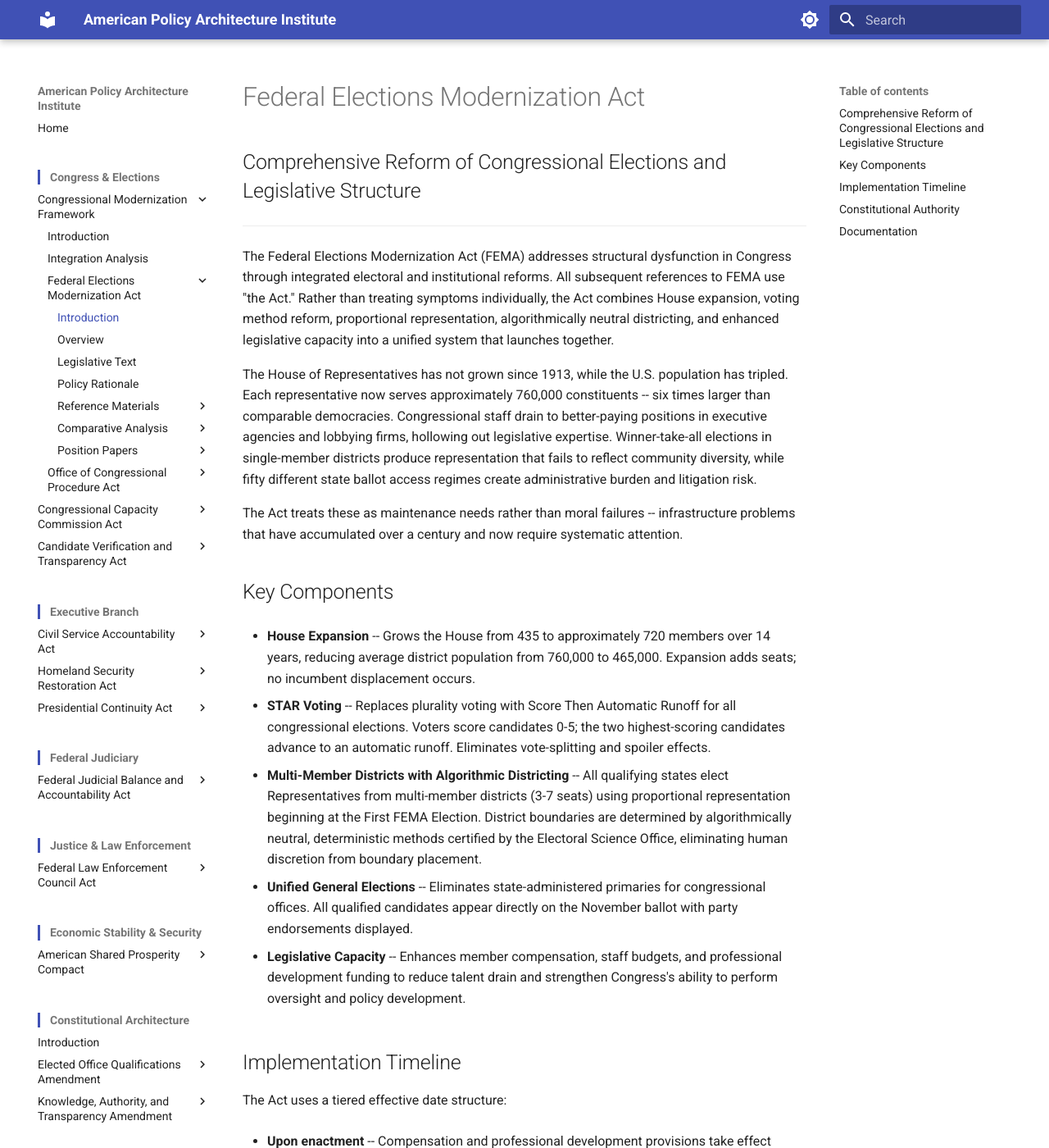
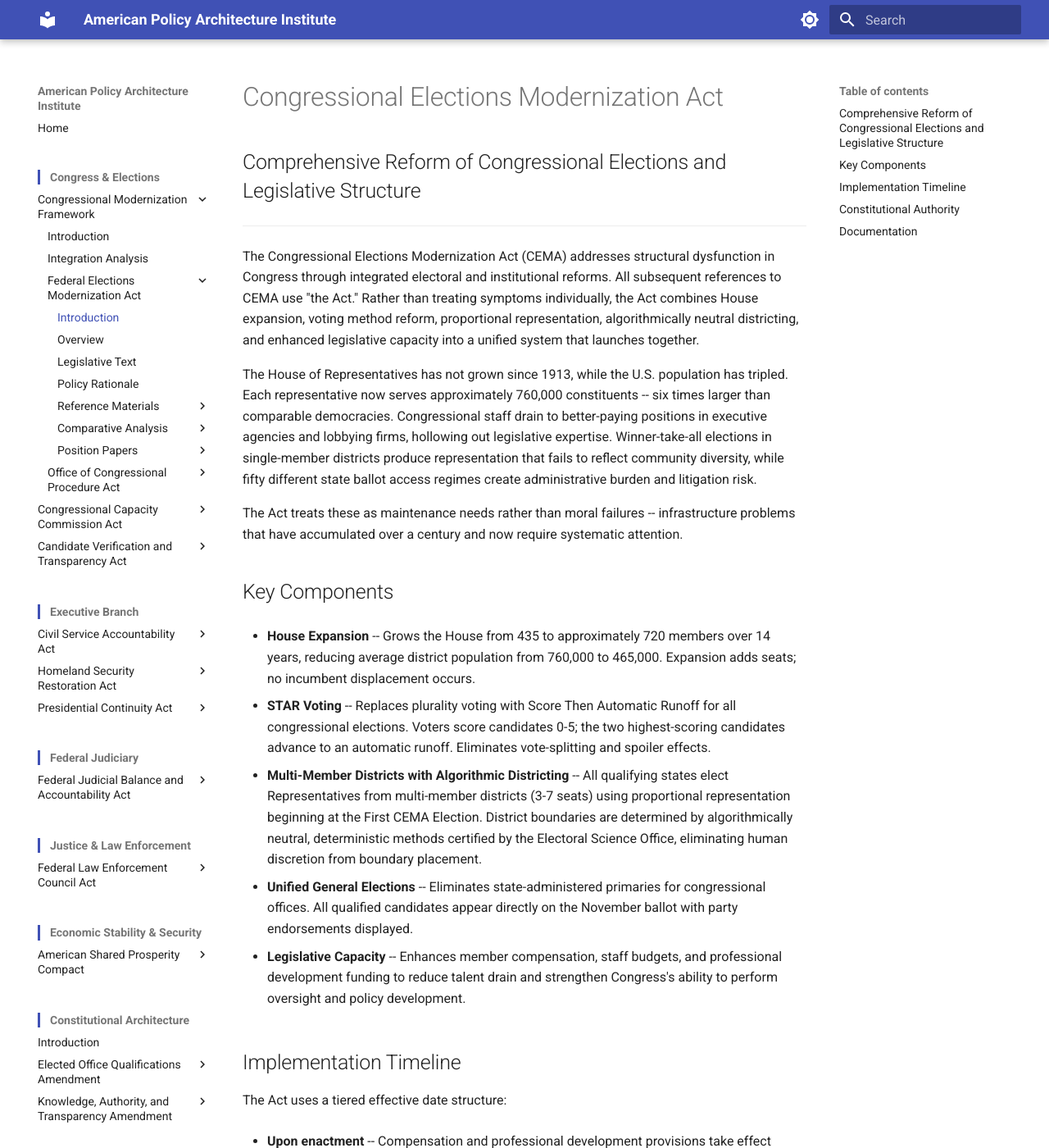
Before and after one commit to albertintech/apai, an MkDocs documentation site: the page built from docs/congress/cmf/fema/introduction.md, in a window 1280 px wide and 1400 px high. Shown: the whole window at 82% size. Built offline with MkDocs 1.6.1 and Material for MkDocs 9.7.7, drawn with Linux system fonts in a browser that asks for light colours; some of the changed text lies outside the part shown.

Commit message:
Update introduction.md

```diff
--- a/docs/congress/cmf/fema/introduction.md
+++ b/docs/congress/cmf/fema/introduction.md
@@ -1,10 +1,10 @@
-# Federal Elections Modernization Act
+# Congressional Elections Modernization Act
 
 ## Comprehensive Reform of Congressional Elections and Legislative Structure
 
 ---
 
-The Federal Elections Modernization Act (FEMA) addresses structural dysfunction in Congress through integrated electoral and institutional reforms. All subsequent references to FEMA use "the Act." Rather than treating symptoms individually, the Act combines House expansion, voting method reform, proportional representation, algorithmically neutral districting, and enhanced legislative capacity into a unified system that launches together.
+The Congressional Elections Modernization Act (CEMA) addresses structural dysfunction in Congress through integrated electoral and institutional reforms. All subsequent references to CEMA use "the Act." Rather than treating symptoms individually, the Act combines House expansion, voting method reform, proportional representation, algorithmically neutral districting, and enhanced legislative capacity into a unified system that launches together.
 
 The House of Representatives has not grown since 1913, while the U.S. population has tripled. Each representative now serves approximately 760,000 constituents -- six times larger than comparable democracies. Congressional staff drain to better-paying positions in executive agencies and lobbying firms, hollowing out legislative expertise. Winner-take-all elections in single-member districts produce representation that fails to reflect community diversity, while fifty different state ballot access regimes create administrative burden and litigation risk.
 
@@ -16,7 +16,7 @@ The Act treats these as maintenance needs rather than moral failures -- infrastr
 
 - **STAR Voting** -- Replaces plurality voting with Score Then Automatic Runoff for all congressional elections. Voters score candidates 0-5; the two highest-scoring candidates advance to an automatic runoff. Eliminates vote-splitting and spoiler effects.
 
-- **Multi-Member Districts with Algorithmic Districting** -- All qualifying states elect Representatives from multi-member districts (3-7 seats) using proportional representation beginning at the First FEMA Election. District boundaries are determined by algorithmically neutral, deterministic methods certified by the Electoral Science Office, eliminating human discretion from boundary placement.
+- **Multi-Member Districts with Algorithmic Districting** -- All qualifying states elect Representatives from multi-member districts (3-7 seats) using proportional representation beginning at the First CEMA Election. District boundaries are determined by algorithmically neutral, deterministic methods certified by the Electoral Science Office, eliminating human discretion from boundary placement.
 
 - **Unified General Elections** -- Eliminates state-administered primaries for congressional offices. All qualified candidates appear directly on the November ballot with party endorsements displayed.
 
@@ -28,7 +28,7 @@ The Act uses a tiered effective date structure:
 
 - **Upon enactment** -- Compensation and professional development provisions take effect immediately. Members who vote for the Act see benefits during their careers.
 
-- **First FEMA Election** (~3 years after enactment) -- Electoral reforms launch together: STAR voting, multi-member districts for all qualifying states, algorithmically neutral districting, House expansion to 510 seats, and unified general elections debut simultaneously.
+- **First CEMA Election** (~3 years after enactment) -- Electoral reforms launch together: STAR voting, multi-member districts for all qualifying states, algorithmically neutral districting, House expansion to 510 seats, and unified general elections debut simultaneously.
 
 - **Cube root compliance** (~14 years after enactment) -- House reaches approximately 720 members through biennial 35-seat increases. Smaller states with fewer than three Representatives retain single-member districts throughout.
 
@@ -46,7 +46,7 @@ The Act operates within established constitutional authority:
 
 See the full legislative text and policy rationale for comprehensive details.
 
-> 📥 [Download this document](https://github.com/albertintech/apai/blob/main/docs/congress/cmf/fema/introduction.md) (opens on GitHub -- click the ⬇ download button)
+> 📥 [Download this document](https://github.com/albertintech/apai/blob/main/docs/congress/cmf/cema/introduction.md) (opens on GitHub -- click the ⬇ download button)
 
 ---
 
```
